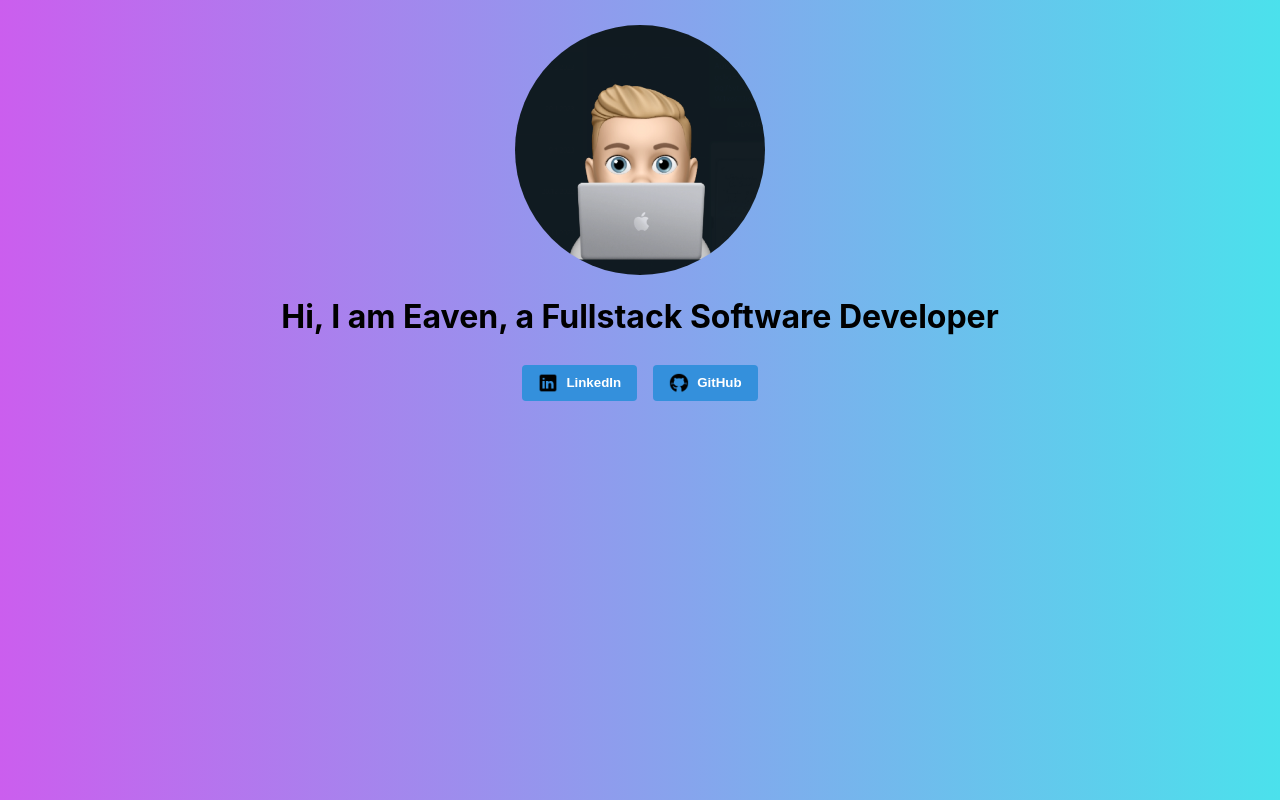
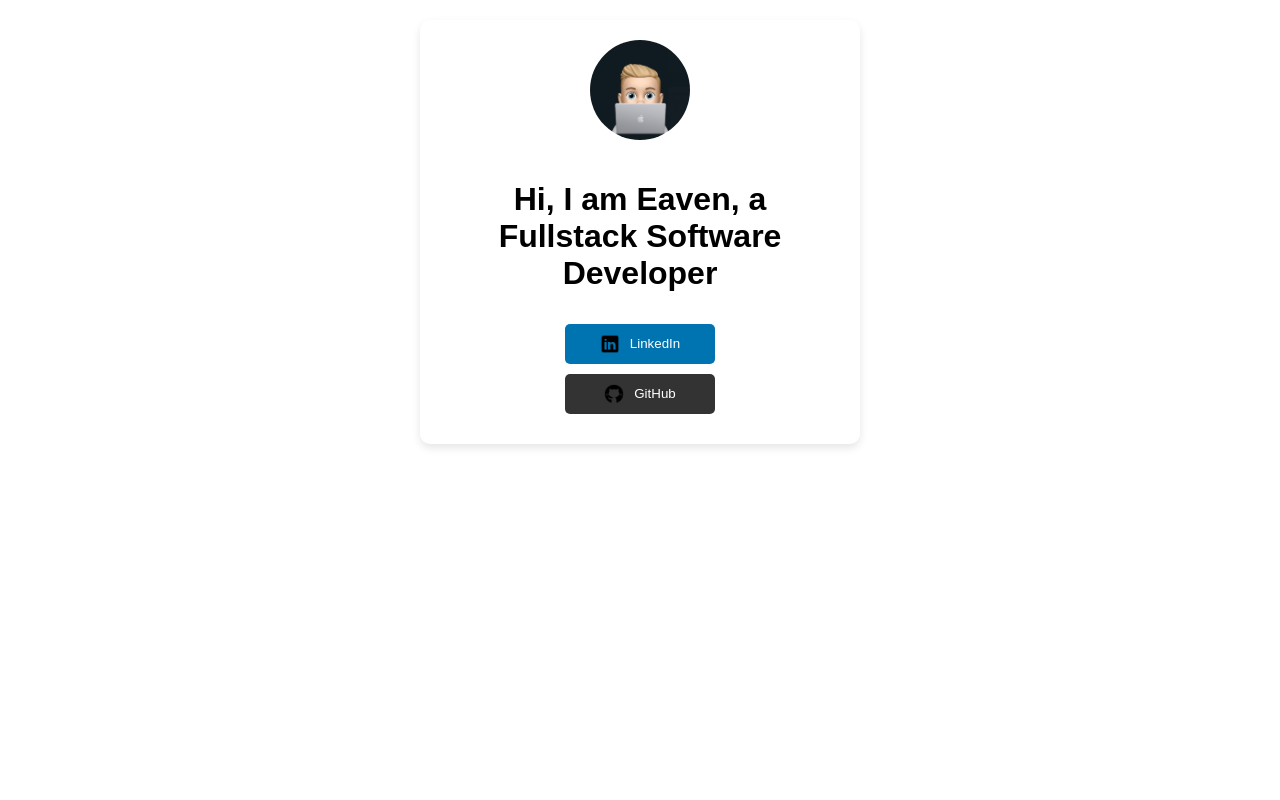
Before and after one commit to EavenCS/personalside, a React (Create React App) app: page / in a window 1280 px wide. Built offline with nearby package versions, Linux system fonts and the light colour scheme.

Commit message:
feat: Add gradient background and improve styling for Main component

```diff
--- /dev/null
+++ b/src/components/Card.css
@@ -0,0 +1,14 @@
+.Card {
+  background-color: white;
+  border-radius: 10px;
+  box-shadow: 0 4px 8px rgba(0, 0, 0, 0.1);
+  padding: 20px;
+  max-width: 400px;
+  margin: 20px auto;
+  text-align: center;
+  transition: transform 0.2s;
+}
+
+.Card:hover {
+  transform: scale(1.05);
+}
--- /dev/null
+++ b/src/components/Card.js
@@ -0,0 +1,8 @@
+import React from 'react';
+import './Card.css';
+
+const Card = ({ children }) => {
+  return <div className="Card">{children}</div>;
+};
+
+export default Card;
--- a/src/components/Main.js
+++ b/src/components/Main.js
@@ -2,14 +2,15 @@ import React from 'react';
 import avatar from '../Images/avatar.png';
 import linkedinLogo from '../Images/linkedinLogo.png';
 import githubLogo from '../Images/githubLogo.png';
+import Card from './Card'; // Importpfad angepasst
 import '../index.css';
 
 export default function Main() {
   return (
-    <div>
+    <Card>
       <div className="MainContent">
         <img src={avatar} alt="Example" className="AvatarImage" />
-        <h1>Hi, I am Eaven, a Fullstack Software Developer</h1>
+        <h1 className='text'>Hi, I am Eaven, a Fullstack Software Developer</h1>
         <div>
           <button className="Button">
             <img src={linkedinLogo} alt="LinkedIn" />
@@ -21,6 +22,6 @@ export default function Main() {
           </button>
         </div>
       </div>
-    </div>
+    </Card>
   );
 }
--- a/src/index.css
+++ b/src/index.css
@@ -1,76 +1,42 @@
 body {
+  background-color: #2F80ED – #B2FFDA;
   margin: 0;
-  font-family: -apple-system, BlinkMacSystemFont, 'Segoe UI', 'Roboto', 'Oxygen',
-    'Ubuntu', 'Cantarell', 'Fira Sans', 'Droid Sans', 'Helvetica Neue',
-    sans-serif;
-  -webkit-font-smoothing: antialiased;
-  -moz-osx-font-smoothing: grayscale;
-  background: linear-gradient(to right, #CB5EEE, #4BE1EC);
-  height: 100vh;
+  font-family: Arial, sans-serif;
+}
+
+.MainContent {
   display: flex;
-  justify-content: center;
+  flex-direction: column;
   align-items: center;
 }
 
-code {
-  font-family: source-code-pro, Menlo, Monaco, Consolas, 'Courier New',
-    monospace;
-}
-
-html, body {
-  height: 100%;
-  margin: 0;
-}
-
-#root {
-  display: flex;
-  flex-direction: column;
-  min-height: 100vh;
-}
-
-.App {
-  display: flex;
-  flex-direction: column;
-  flex: 1;
-}
-
-.Main {
-  flex: 1;
-}
-
-.MainContent > img {
+.AvatarImage {
+  width: 100px;
+  height: 100px;
   border-radius: 50%;
-  display: block;
-  margin-left: auto;
-  margin-right: auto;
-  margin-top: 3.5%;
-  height: 250px;
-}
-
-.MainContent > h1 {
-  text-align: center;
-  font-weight: bold;
-}
-
-.MainContent {
-  text-align: center;
+  margin-bottom: 20px;
 }
 
 .Button {
-  display: inline-flex;
+  display: flex;
   align-items: center;
   justify-content: center;
-  background-color: #3490dc;
+  margin: 10px;
+  padding: 10px 20px;
+  border: none;
+  border-radius: 5px;
+  background-color: #0073b1;
   color: white;
-  font-weight: bold;
-  padding: 0.5rem 1rem;
-  border: none;
-  border-radius: 0.25rem;
-  margin: 0.5rem;
   cursor: pointer;
+  width: 150px;
 }
 
 .Button img {
   width: 20px;
-  margin-right: 8px;
+  height: 20px;
+  margin-right: 10px;
 }
+
+.Button:nth-child(2) {
+  background-color: #333;
+}
```
